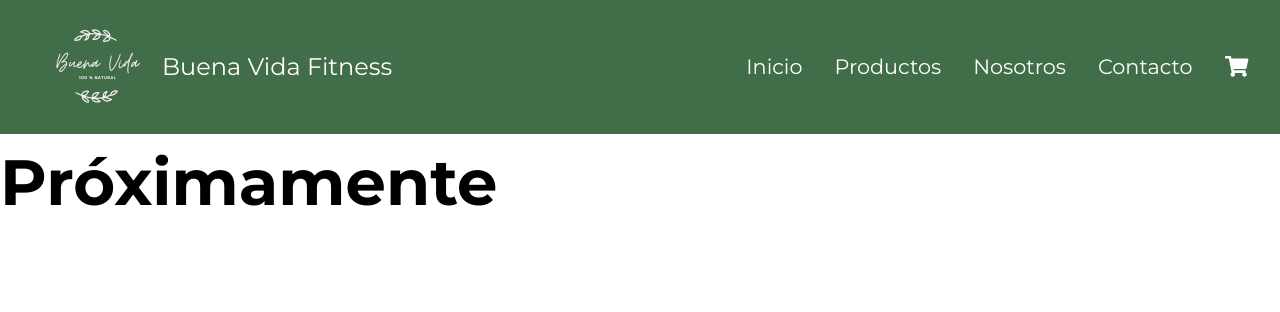
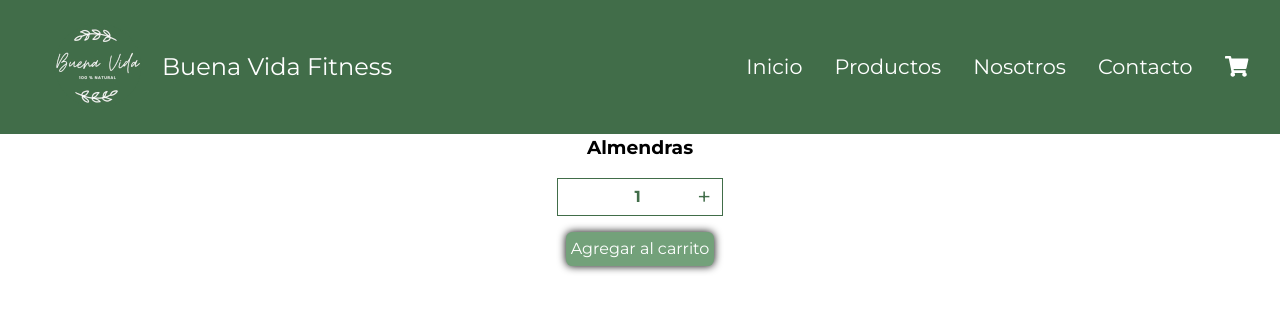
Before and after one commit to ErneDainesi/buena-vida-fitness-dainesi, a React (Create React App) app: page / in a window 1280 px wide. Shown: the top 312 px of the page. Built offline with nearby package versions, Linux system fonts and the light colour scheme.

Commit message:
termino desafio clase 5

```diff
--- /dev/null
+++ b/src/components/ItemCount/ItemCount.js
@@ -0,0 +1,24 @@
+import React, {useState} from 'react';
+
+
+const ItemCount = ({productName, stock, initial}) => {
+	const [count, setCount] = useState(initial);
+	const increaseAmount = () => {
+		setCount(count + 1);
+	}
+	const decreaseAmount = () => {
+		setCount(count - 1);
+	}
+
+	return <div className="item-count-container">
+		<h3 className="product-title">{productName}</h3>
+		<div className="amount-toggler">
+			<button className="amount-toggler-btn" disabled={count === initial} onClick={() => decreaseAmount()}>-</button>
+			<p className="product-amount">{count}</p>
+			<button className="amount-toggler-btn" disabled={count === stock} onClick={() => increaseAmount()}>+</button>
+		</div>
+		<button className="btn btn-light-green add-to-cart-btn">Agregar al carrito</button>
+	</div >
+}
+
+export default ItemCount;
--- a/src/components/ItemListContainer/ItemListContainer.js
+++ b/src/components/ItemListContainer/ItemListContainer.js
@@ -1,5 +1,8 @@
 import React from 'react';
+import ItemCount from '../ItemCount/ItemCount';
 
 export const ItemListContainer = () => {
-	return <h1 className="container-title">Próximamente</h1>
+	return <div>
+		<ItemCount productName="Almendras" stock={5} initial={1} />
+	</div>
 }
--- a/src/sass/abstracts/_colors.scss
+++ b/src/sass/abstracts/_colors.scss
@@ -1,4 +1,5 @@
 
+$black: #000000;
 $dark-green: #416d49;
 $light-green: #73a17a;
 $morning-blue: #9fafa1;
--- a/src/sass/base/_reset.scss
+++ b/src/sass/base/_reset.scss
@@ -1,3 +1,4 @@
+@use "../abstracts/" as *;
 /* Box sizing rules */
 *,
 *::before,
@@ -36,11 +37,24 @@ body {
   min-height: 100vh;
   text-rendering: optimizeSpeed;
   line-height: 1.5;
+  font-family: $montserrat-family;
+  font-weight: $font-weight-regular;
 }
 
 /* A elements that don't have a class get default styles */
 a:not([class]) {
   text-decoration-skip-ink: auto;
+}
+
+button {
+	border: none;
+	background-color: transparent;
+	font-family: inherit;
+	padding: 0;
+	cursor: pointer;
+	display: inline-flex;
+	align-items: center;
+	justify-content: center;
 }
 
 /* Make images easier to work with */
--- /dev/null
+++ b/src/sass/components/_buttons.scss
@@ -0,0 +1,40 @@
+@use "../abstracts" as *;
+
+.btn {
+	cursor: pointer;
+	color: $white;
+	border-radius: 0.4rem;
+	padding: 0.3rem;
+	border: 50% solid $dark-green;
+	transition: 220ms all ease-in-out;
+	box-shadow: 0rem 0rem 0.5rem $black;
+}
+
+.amount-toggler-btn {
+	color: $dark-green;
+	border: none;
+	font-size: 1.5rem;
+	cursor: pointer;
+}
+
+.amount-toggler-btn:disabled {
+    cursor: default;
+	color: $white;
+}
+
+.btn-dark-green {
+	background-color: $dark-green;
+}
+
+.btn-light-green {
+	background-color: $light-green;
+}
+
+.btn-light-green:hover, .btn-light-green:focus {
+	background-color: $dark-green;
+	box-shadow: none;
+}
+
+.btn-dark-green:hover, .btn-dark-green:focus {
+	background-color: $light-green;
+}
--- a/src/sass/components/_index.scss
+++ b/src/sass/components/_index.scss
@@ -1,3 +1,5 @@
 @forward "navbar";
 @forward "item-list-container";
 @forward "cart-widget";
+@forward "item-count";
+@forward "buttons";
--- /dev/null
+++ b/src/sass/components/_item-count.scss
@@ -0,0 +1,28 @@
+@use "../abstracts/" as a;
+
+.item-count-container {
+    display: flex;
+    flex-direction: column;
+	align-content: center;
+	text-align: center;
+
+	.amount-toggler {
+        display: flex;
+		flex-direction: row;
+		justify-content: space-between;
+		align-items: center;
+		width: 13%;
+		margin: 1rem auto;
+		padding: 0 0.7rem;
+		border: 0.1rem solid a.$dark-green;
+		background-color: a.$white;
+
+		.product-amount {
+		    color: a.$dark-green;
+			font-weight: a.$font-weight-bold;
+		}
+    }
+	.add-to-cart-btn {
+		align-self: center;
+    }
+}
```
